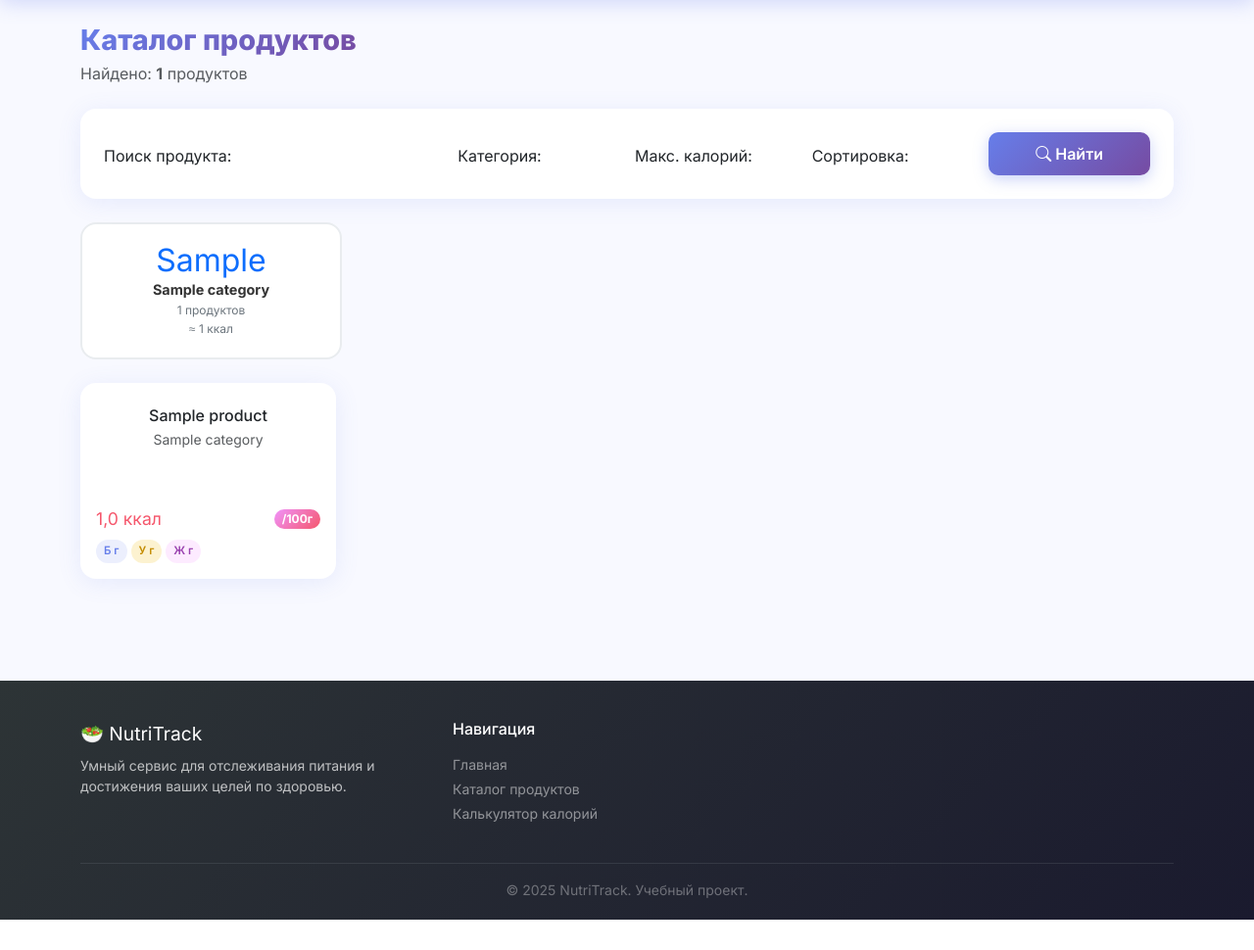
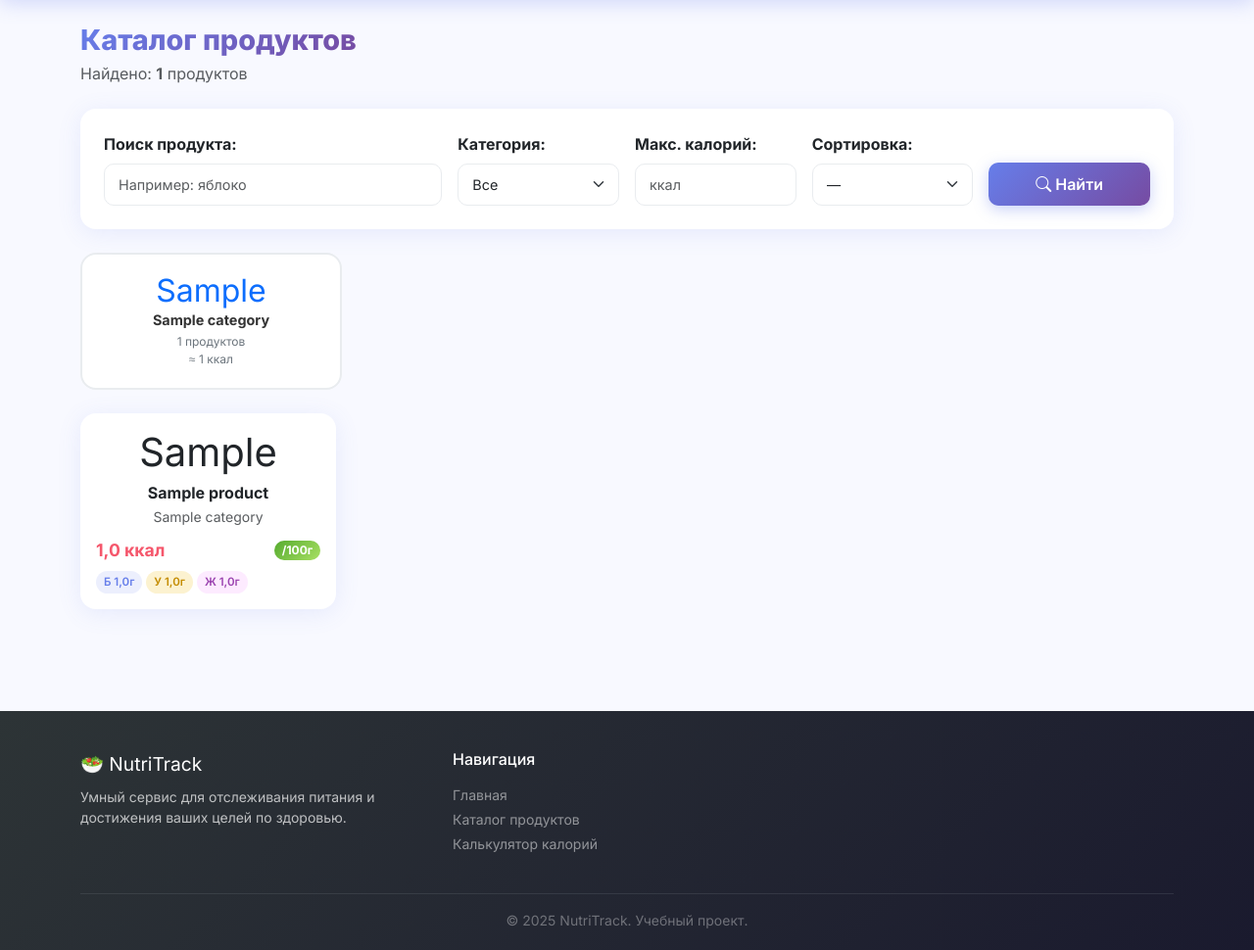
Before and after one commit to lizok290406-dot/healthy-nutrition-service, a Django app: page /catalog/ in a window 1280 px wide. Shown: the part 70-1040 px from the top of the page at 98% size. Before the commit the page ends 1009 px from the top, so only its background shows below. Run offline with Django 5.2, Linux system fonts and the light colour scheme; tables that the repository leaves empty hold one stand-in row (values such as "Sample post"); some libraries are stand-ins or nearby versions.

Commit message:
Fix catalog search to be case-insensitive and correct product card fields

```diff
--- a/nutrition/views.py
+++ b/nutrition/views.py
@@ -95,34 +95,27 @@ def home(request):
 
 
 def food_catalog(request):
-    """
-    Каталог продуктов.
-    Поиск БЕЗ учёта регистра — icontains.
-    яблоко = Яблоко = ЯБЛОКО = ЯбЛоКо
+    """Каталог продуктов: поиск, фильтр по категории и калориям, сортировка.
+
+    Поиск по названию делаем в Python через .lower(), потому что SQLite
+    не умеет искать без учёта регистра по русским буквам (яблоко = Яблоко).
     """
     query = request.GET.get('q', '').strip()
     selected_category = request.GET.get('category', '').strip()
     max_calories = request.GET.get('max_calories', '').strip()
     sort_by = request.GET.get('sort_by', '').strip()
 
-    products = Product.objects.select_related('category').all()
-
-    if query:
-        products = products.filter(name__icontains=query)
+    products_qs = Product.objects.select_related('category').all()
 
     if selected_category:
         try:
-            products = products.filter(
-                category_id=int(selected_category)
-            )
+            products_qs = products_qs.filter(category_id=int(selected_category))
         except (ValueError, TypeError):
             pass
 
     if max_calories:
         try:
-            products = products.filter(
-                calories__lte=float(max_calories)
-            )
+            products_qs = products_qs.filter(calories__lte=float(max_calories))
         except (ValueError, TypeError):
             pass
 
@@ -132,7 +125,14 @@ def food_catalog(request):
         'calories_desc': '-calories',
     }
     if sort_by in sort_map:
-        products = products.order_by(sort_map[sort_by])
+        products_qs = products_qs.order_by(sort_map[sort_by])
+
+    # Поиск по названию без учёта регистра (в том числе для русских букв)
+    if query:
+        q_lower = query.lower()
+        foods = [p for p in products_qs if q_lower in p.name.lower()]
+    else:
+        foods = list(products_qs)
 
     all_categories = Category.objects.all()
 
@@ -145,9 +145,9 @@ def food_catalog(request):
         cat.icon = cat.emoji
 
     return render(request, 'nutrition/food_catalog.html', {
-        'foods': products,
+        'foods': foods,
         'query': query,
-        'total_count': products.count(),
+        'total_count': len(foods),
         'category_stats': category_stats,
         'all_categories': all_categories,
         'selected_category': selected_category,
--- a/templates/nutrition/food_catalog.html
+++ b/templates/nutrition/food_catalog.html
@@ -19,26 +19,42 @@
         {% endif %}
     </div>
 
-    <!-- ОДИН ПОИСК С ФИЛЬТРАМИ -->
+    <!-- ПОИСК С ФИЛЬТРАМИ -->
     <div class="card mb-4">
         <div class="card-body p-4">
             <form method="get">
                 <div class="row g-3 align-items-end">
                     <div class="col-md-4">
-                        <label class="form-label fw-600">Поиск продукта:</label>
-                        {{ form.query }}
+                        <label class="form-label fw-bold">Поиск продукта:</label>
+                        <input type="text" name="q" value="{{ query }}"
+                               class="form-control" placeholder="Например: яблоко"
+                               autocomplete="off">
                     </div>
                     <div class="col-md-2">
-                        <label class="form-label fw-600">Категория:</label>
-                        {{ form.category }}
+                        <label class="form-label fw-bold">Категория:</label>
+                        <select name="category" class="form-select">
+                            <option value="">Все</option>
+                            {% for cat in all_categories %}
+                            <option value="{{ cat.id }}"
+                                {% if selected_category == cat.id|stringformat:"s" %}selected{% endif %}>
+                                {{ cat.name }}
+                            </option>
+                            {% endfor %}
+                        </select>
                     </div>
                     <div class="col-md-2">
-                        <label class="form-label fw-600">Макс. калорий:</label>
-                        {{ form.max_calories }}
+                        <label class="form-label fw-bold">Макс. калорий:</label>
+                        <input type="number" name="max_calories" value="{{ max_calories }}"
+                               class="form-control" min="0" placeholder="ккал">
                     </div>
                     <div class="col-md-2">
-                        <label class="form-label fw-600">Сортировка:</label>
-                        {{ form.sort_by }}
+                        <label class="form-label fw-bold">Сортировка:</label>
+                        <select name="sort_by" class="form-select">
+                            <option value="">—</option>
+                            <option value="name" {% if sort_by == 'name' %}selected{% endif %}>По названию</option>
+                            <option value="calories_asc" {% if sort_by == 'calories_asc' %}selected{% endif %}>Калории ↑</option>
+                            <option value="calories_desc" {% if sort_by == 'calories_desc' %}selected{% endif %}>Калории ↓</option>
+                        </select>
                     </div>
                     <div class="col-md-2">
                         <button type="submit" class="btn btn-primary w-100">
@@ -78,15 +94,14 @@
         <div class="col-6 col-md-4 col-lg-3">
             <a href="{% url 'nutrition:food_detail' food.pk %}"
                class="text-decoration-none">
-                <div class="card food-card h-100 p-3"
-                     style="min-height: 200px;">
+                <div class="card food-card h-100 p-3" style="min-height: 200px;">
 
                     <div class="text-center mb-2"
                          style="font-size:2.5rem; line-height:1.2;">
-                        {{ food.category.icon }}
+                        {{ food.emoji }}
                     </div>
 
-                    <h6 class="fw-700 text-dark mb-1 text-center">
+                    <h6 class="fw-bold text-dark mb-1 text-center">
                         {{ food.name }}
                     </h6>
                     <small class="text-muted d-block mb-2 text-center">
@@ -94,32 +109,27 @@
                     </small>
 
                     <div class="mt-auto">
-                        <div class="d-flex justify-content-between
-                                    align-items-center mb-2">
-                            <span class="fw-800"
+                        <div class="d-flex justify-content-between align-items-center mb-2">
+                            <span class="fw-bold"
                                   style="color:#f5576c; font-size:1.1rem;">
                                 {{ food.calories }} ккал
                             </span>
                             <span class="badge rounded-pill
-                                {% if food.caloric_balance == 'low' %}
-                                    badge-calories-low
-                                {% elif food.caloric_balance == 'medium' %}
-                                    badge-calories-medium
-                                {% else %}
-                                    badge-calories-high
-                                {% endif %}">
+                                {% if food.calories < 100 %}badge-calories-low
+                                {% elif food.calories < 250 %}badge-calories-medium
+                                {% else %}badge-calories-high{% endif %}">
                                 /100г
                             </span>
                         </div>
                         <div class="d-flex flex-wrap gap-1">
                             <span class="nutrient-pill pill-protein">
-                                Б {{ food.proteins }}г
+                                Б {{ food.protein }}г
                             </span>
                             <span class="nutrient-pill pill-carbs">
-                                У {{ food.carbohydrates }}г
+                                У {{ food.carbs }}г
                             </span>
                             <span class="nutrient-pill pill-fat">
-                                Ж {{ food.fats }}г
+                                Ж {{ food.fat }}г
                             </span>
                         </div>
                     </div>
@@ -128,9 +138,8 @@
         </div>
         {% empty %}
         <div class="col-12 text-center py-5">
-            <i class="bi bi-search"
-               style="font-size:4rem; color:#dee2e6;"></i>
-            <h4 class="fw-700 mt-3">Ничего не найдено</h4>
+            <i class="bi bi-search" style="font-size:4rem; color:#dee2e6;"></i>
+            <h4 class="fw-bold mt-3">Ничего не найдено</h4>
             <p class="text-muted">Попробуйте изменить критерии поиска</p>
         </div>
         {% endfor %}
```
